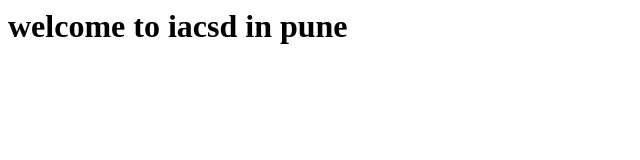
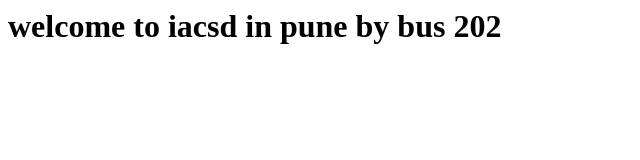
Before and after one commit to preranaawade28/preranaawade99, a plain HTML site: page index.html in a window 1280 px wide. Shown: the whole page, without its empty margins (0-640 px from the left). Drawn offline with Linux system fonts and the light colour scheme.

Commit message:
third commit

```diff
--- a/index.html
+++ b/index.html
@@ -1 +1 @@
-<h1>welcome to iacsd in pune</h1>
+<h1>welcome to iacsd in pune by bus 202</h1>
```
